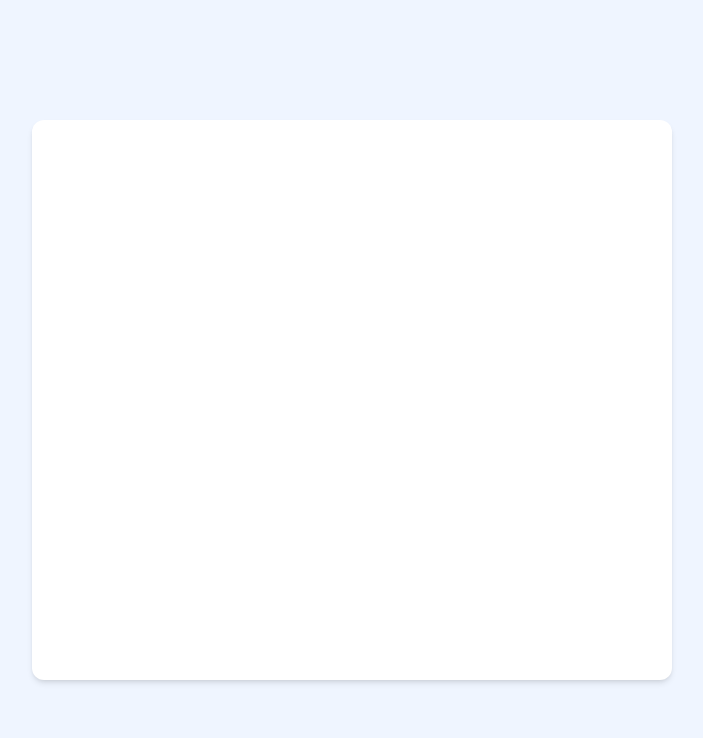
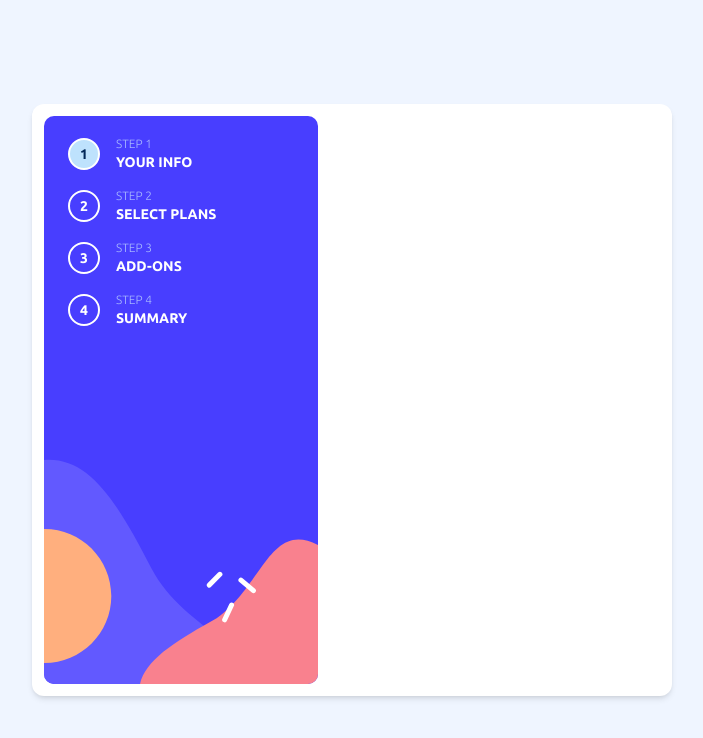
Before and after one commit to ktscates/multi-step-form, an Angular app: page / in a window 1280 px wide. Shown: the top 738 px of the page, without its empty margins (288-991 px from the left). Built offline with nearby package versions, Linux system fonts and the light colour scheme.

Commit message:
sidebar component

```diff
--- a/src/app/app.component.ts
+++ b/src/app/app.component.ts
@@ -1,6 +1,7 @@
 import { Component } from '@angular/core';
 import { RouterOutlet } from '@angular/router';
 import { CardComponent } from './components/card/card.component';
+import { SideComponent } from './components/side/side.component';
 
 @Component({
   selector: 'app-root',
--- a/src/app/components/card/card.component.html
+++ b/src/app/components/card/card.component.html
@@ -1,3 +1,5 @@
 <div class="min-h-screen flex justify-center items-center">
-  <div class="bg-white container rounded-xl min-h-[70vh] w-1/2 shadow-md"></div>
+  <div class="bg-white container rounded-xl min-h-[60vh] w-1/2 shadow-md">
+    <app-side></app-side>
+  </div>
 </div>
--- /dev/null
+++ b/src/app/components/side/side.component.html
@@ -0,0 +1,60 @@
+<div class="relative p-3 font-primary">
+  <div>
+    <img src="../../../assets/images/bg-sidebar-desktop.svg" alt="" />
+  </div>
+  <div
+    class="absolute px-6 top-0 pt-8 uppercase flex flex-col items-start gap-4"
+  >
+    <div class="flex justify-center items-center gap-4">
+      <div
+        class="bg-skyBlue text-center text-sm px-2.5 py-1 font-extrabold border-2 border-white text-white rounded-full"
+      >
+        <h1 class="text-denim">1</h1>
+      </div>
+
+      <div>
+        <h1 class="text-lightBlue text-xs font-light">Step 1</h1>
+        <p class="text-white text-sm font-bold">Your Info</p>
+      </div>
+    </div>
+
+    <div class="flex justify-center items-center gap-4">
+      <div
+        class="bg-transparent text-center text-sm px-2.5 py-1 font-extrabold border-2 border-white text-white rounded-full"
+      >
+        <h1>2</h1>
+      </div>
+
+      <div>
+        <h1 class="text-lightBlue text-xs font-light">Step 2</h1>
+        <p class="text-white text-sm font-bold">Select plans</p>
+      </div>
+    </div>
+
+    <div class="flex justify-center items-center gap-4">
+      <div
+        class="bg-transparent text-center text-sm px-2.5 py-1 font-extrabold border-2 border-white text-white rounded-full"
+      >
+        <h1>3</h1>
+      </div>
+
+      <div>
+        <h1 class="text-lightBlue text-xs font-light">Step 3</h1>
+        <p class="text-white text-sm font-bold">Add-ons</p>
+      </div>
+    </div>
+
+    <div class="flex justify-center items-center gap-4">
+      <div
+        class="bg-transparent text-center text-sm px-2.5 py-1 font-extrabold border-2 border-white text-white rounded-full"
+      >
+        <h1>4</h1>
+      </div>
+
+      <div>
+        <h1 class="text-lightBlue text-xs font-light">Step 4</h1>
+        <p class="text-white text-sm font-bold">Summary</p>
+      </div>
+    </div>
+  </div>
+</div>
```
Also changed, not shown: src/app/components/card/card.component.ts (+4 -5 lines), src/app/components/side/side.component.ts (added, +12 -0 lines), src/app/components/side/side.component.css (added), 2 other files (tests, documents, lock files or other folders).
